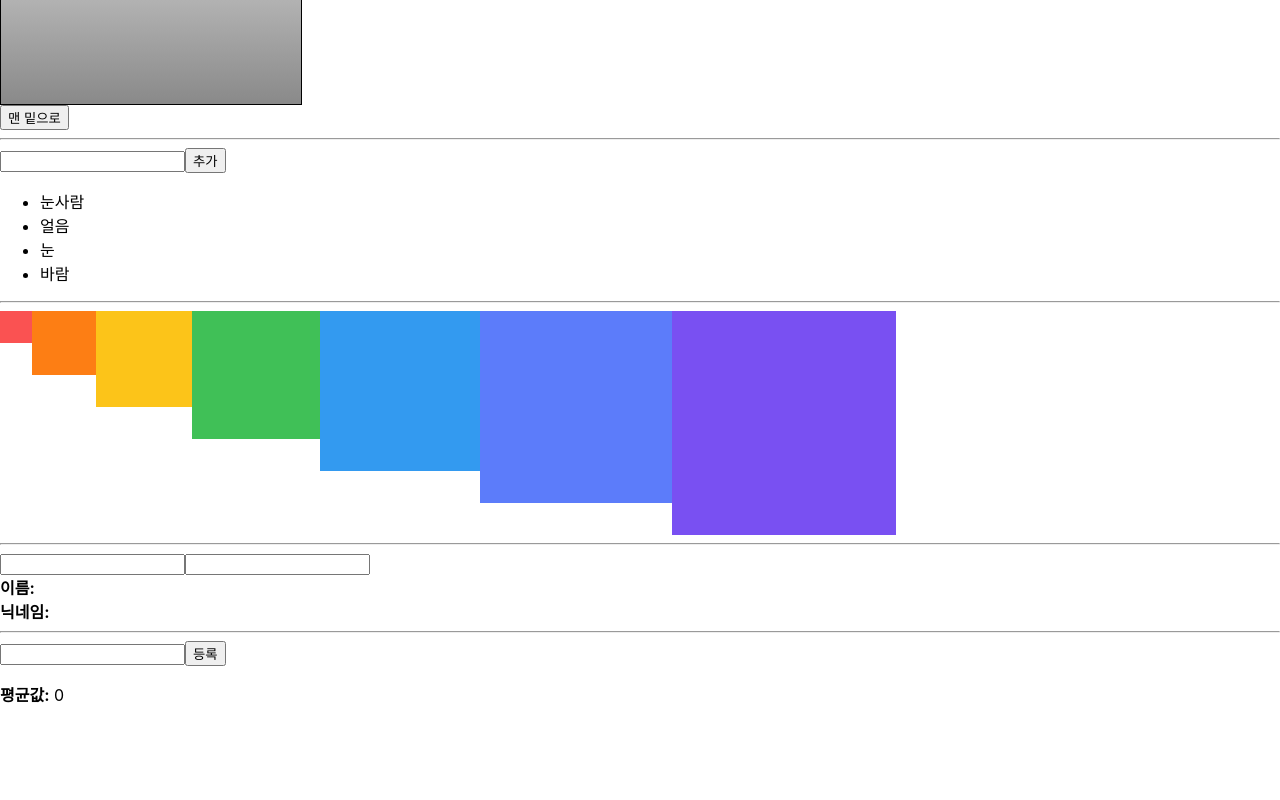
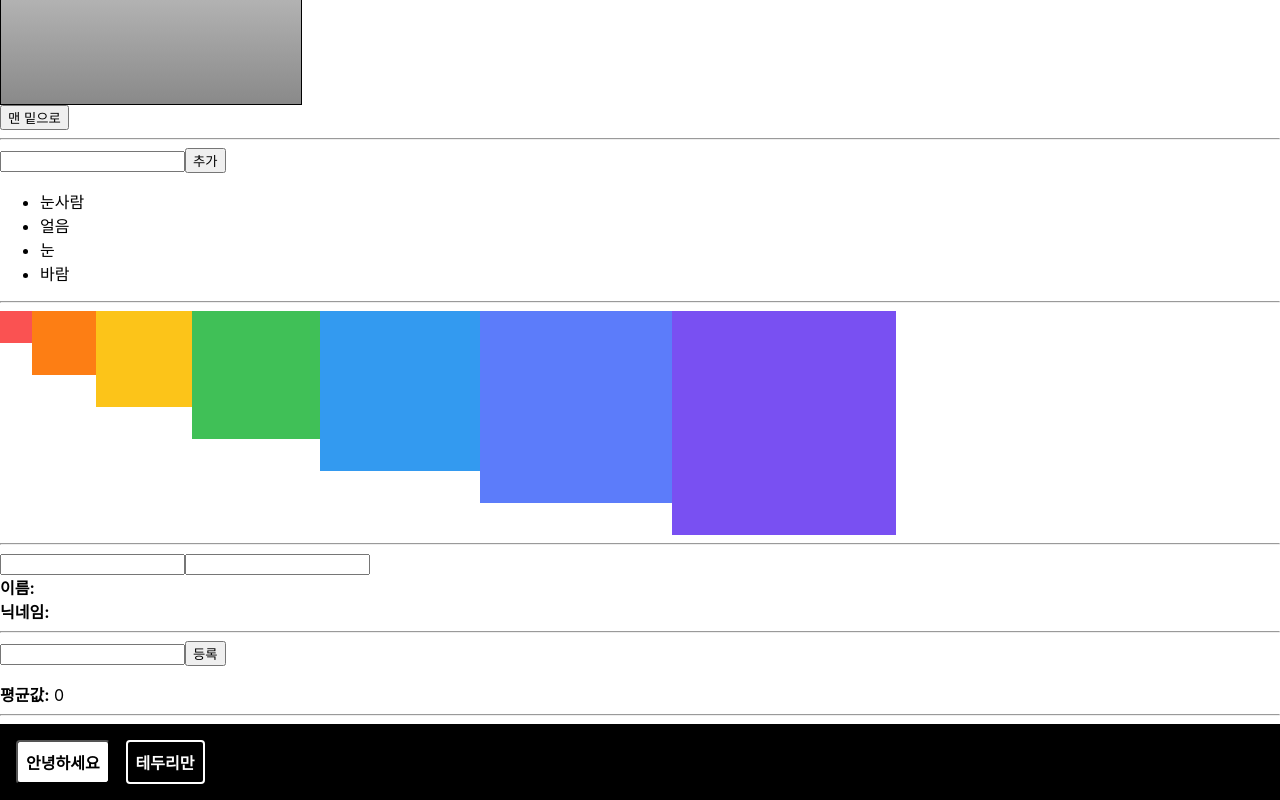
Before and after one commit to icarus8050/react-practice, a React app: page / in a window 1280 px wide. Shown: the part 932-1732 px from the top of the page. Before the commit the page ends 1638 px from the top, so only its background shows below. Built offline with nearby package versions, Linux system fonts and the light colour scheme.

Commit message:
emotion, styled

```diff
--- a/package.json
+++ b/package.json
@@ -4,6 +4,8 @@
   "private": true,
   "dependencies": {
     "@babel/core": "7.12.3",
+    "@emotion/react": "^11.4.1",
+    "@emotion/styled": "^11.3.0",
     "@pmmmwh/react-refresh-webpack-plugin": "0.4.3",
     "@svgr/webpack": "5.5.0",
     "@testing-library/jest-dom": "^5.11.4",
--- a/src/App.js
+++ b/src/App.js
@@ -12,6 +12,7 @@ import IterationSample from "./component/IterationSample";
 import SassComponent from "./component/SassComponent";
 import Info from "./component/Info";
 import Average from "./component/Average";
+import EmotionComponent from "./component/EmotionComponent";
 
 class App extends Component {
     render() {
@@ -42,6 +43,8 @@ class App extends Component {
                 <Info/>
                 <hr/>
                 <Average/>
+                <hr/>
+                <EmotionComponent/>
             </div>
         );
     }
--- /dev/null
+++ b/src/component/EmotionComponent.js
@@ -0,0 +1,52 @@
+import {css} from '@emotion/react';
+import styled from '@emotion/styled';
+
+const Box = styled.div`
+  background: ${props => props.color || 'blue'};
+  padding: 1rem;
+  display: flex;
+`;
+
+const Button = styled.button`
+  background: white;
+  color: black;
+  border-radius: 4px;
+  padding: 0.5rem;
+  display: flex;
+  align-items: center;
+  justify-content: center;
+  box-sizing: border-box;
+  font-size: 1rem;
+  font-weight: 600;
+
+  &:hover {
+    background: rgba(255, 255, 255, 0.9);
+  }
+
+  ${props =>
+          props.inverted &&
+          css`
+            background: none;
+            border: 2px solid white;
+            color: white;
+
+            &:hover {
+              background: white;
+              color: black;
+            }
+          `};
+  & + button {
+    margin-left: 1rem;
+  }
+`;
+
+const EmotionComponent = () => {
+    return (
+        <Box color="black">
+            <Button>안녕하세요</Button>
+            <Button inverted={true}>테두리만</Button>
+        </Box>
+    )
+}
+
+export default EmotionComponent
```
Also changed, not shown: 1 other file (tests, documents, lock files or other folders).
